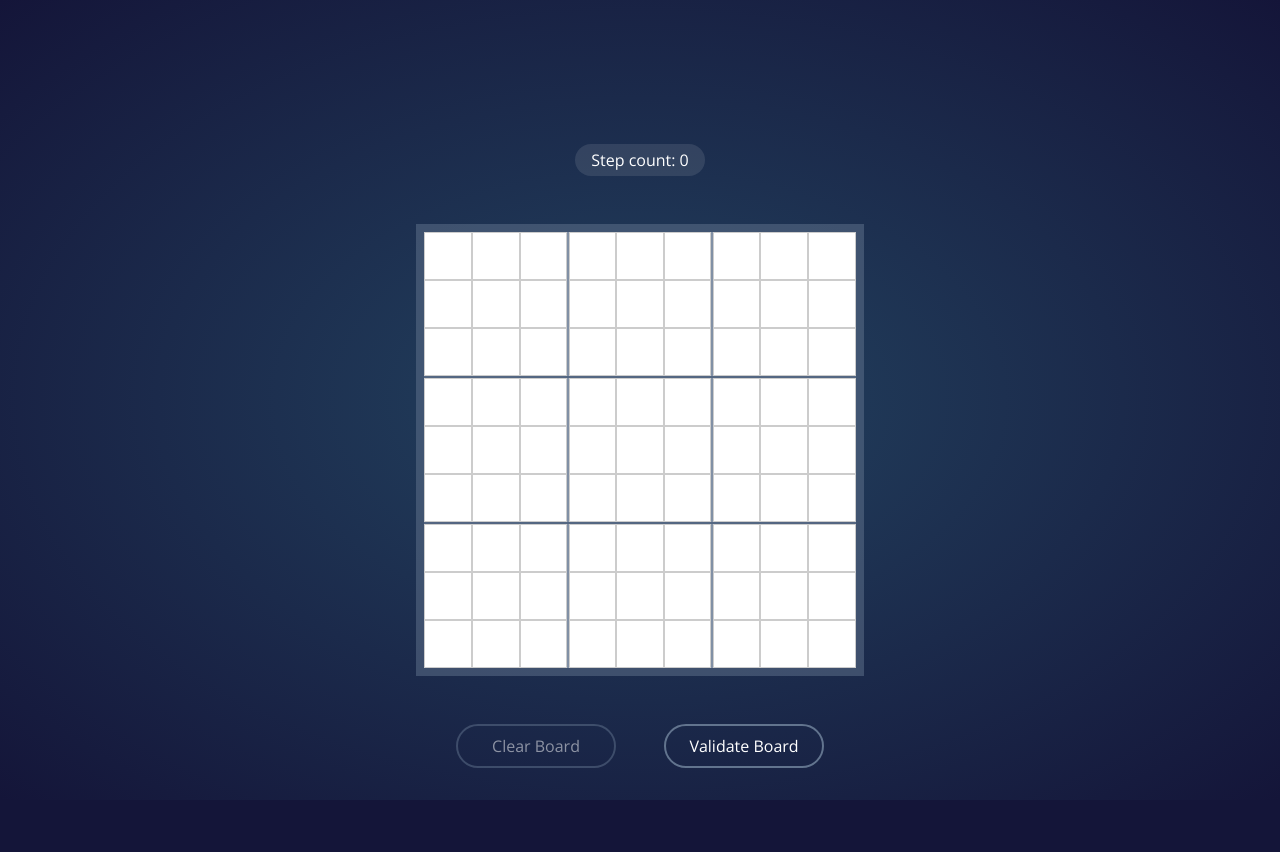
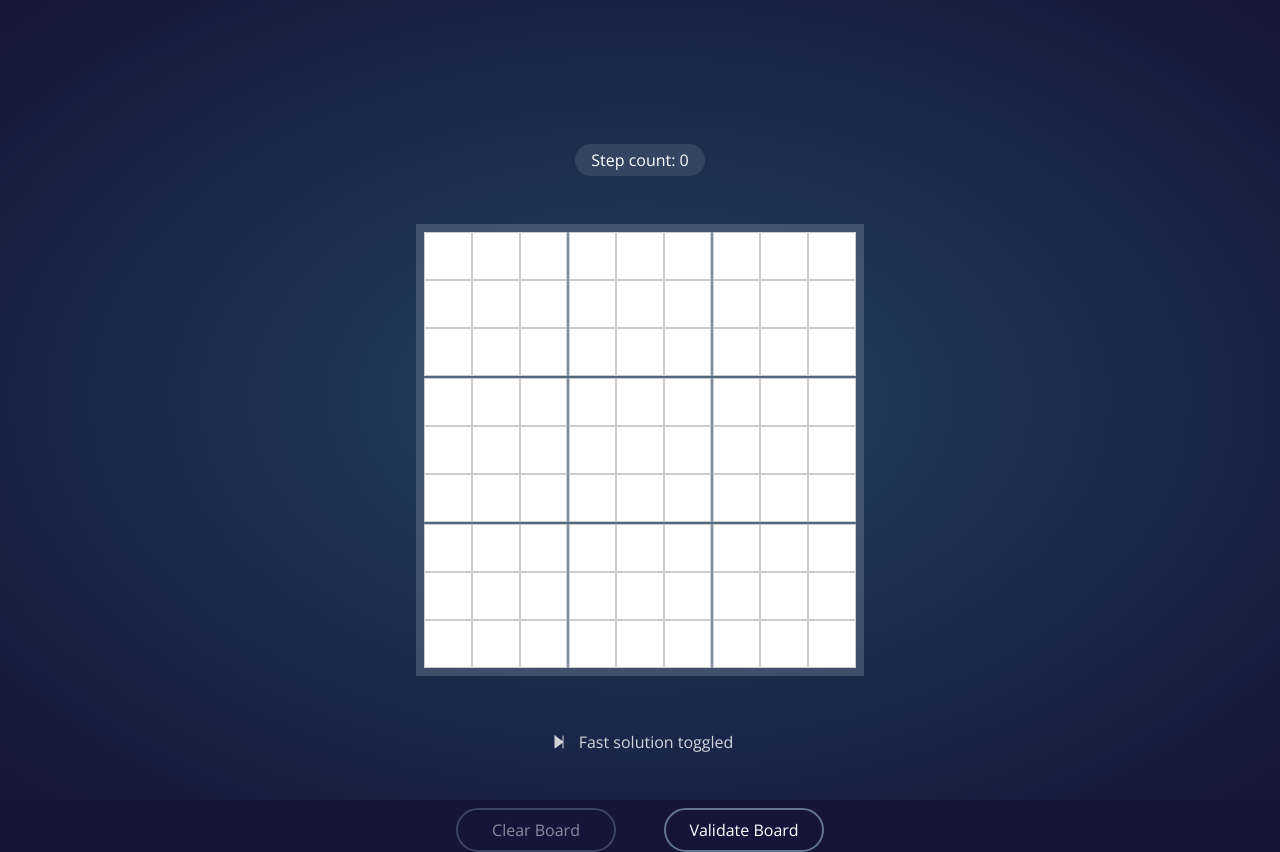
Before and after one commit to douglasyabuki/sudoku-solver, a React (Vite) app: page / in a window 1280 px wide. Before the commit the page ends 800 px from the top, so only its background shows below. Built offline with nearby package versions, Linux system fonts and the light colour scheme.

Commit message:
Add: Step solution toggle functionality and related UI components

```diff
--- a/src/components/game/Game.tsx
+++ b/src/components/game/Game.tsx
@@ -33,6 +33,7 @@ export const Game = () => {
   const [board, setBoard] = useState(initialBoard);
   const [isValidPuzzle, setIsValidPuzzle] = useState(false);
   const [isSolved, setIsSolved] = useState(false);
+  const [isStepSolutionToggled, setIsStepSolutionToggled] = useState(false);
   const [steps, setSteps] = useState(0);
   const { pushToast } = useToast();
 
@@ -41,7 +42,8 @@ export const Game = () => {
     setSteps(0);
 
     const solve = async (): Promise<boolean> => {
-      await new Promise((resolve) => setTimeout(resolve, DELAY));
+      if (isStepSolutionToggled)
+        await new Promise((resolve) => setTimeout(resolve, DELAY));
       setBoard(() => _board);
       setSteps((prev) => prev + 1);
 
@@ -65,7 +67,7 @@ export const Game = () => {
 
     setBoard(_board);
     setIsSolved(true);
-  }, [board]);
+  }, [board, isStepSolutionToggled]);
 
   return (
     <div className="bg-circle flex h-screen flex-col items-center justify-center gap-6 py-20 md:justify-start md:gap-12 md:py-36">
@@ -100,6 +102,8 @@ export const Game = () => {
           setIsValidPuzzle(false);
           setIsSolved(false);
         }}
+        isStepSolutionToggled={isStepSolutionToggled}
+        onStepSolutionToggle={() => setIsStepSolutionToggled((prev) => !prev)}
         isPuzzleSolved={isSolved}
         isClearDisabled={!board.some((r) => r.some(({ value }) => value !== 0))}
         onPuzzleValidate={() => {
--- a/src/components/game/actions/Actions.tsx
+++ b/src/components/game/actions/Actions.tsx
@@ -1,23 +1,43 @@
 import { Button } from "@/components/ui/button/Button";
+import { TextButton } from "@/components/ui/text-button/TextButton";
+import { Icons } from "@/icons/Icons";
 import { twMerge } from "tailwind-merge";
 
 interface Actions {
   isValidPuzzle: boolean;
   isPuzzleSolved: boolean;
   isClearDisabled: boolean;
+  isStepSolutionToggled: boolean;
   onClear: () => void;
   onPuzzleValidate: () => void;
   onPuzzleSolve: () => void;
+  onStepSolutionToggle: () => void;
 }
 export const Actions = ({
   isValidPuzzle,
   isPuzzleSolved,
   isClearDisabled,
+  isStepSolutionToggled,
   onClear,
   onPuzzleValidate,
   onPuzzleSolve,
+  onStepSolutionToggle,
 }: Actions) => {
   return (
+    <>
+      <TextButton onClick={onStepSolutionToggle}>
+        {isStepSolutionToggled ? (
+          <>
+            <Icons.Play />
+            Step solution toggled
+          </>
+        ) : (
+          <>
+            <Icons.ForwardStep />
+            Fast solution toggled
+          </>
+        )}
+      </TextButton>
       <div className="flex gap-8 md:gap-10 lg:gap-12">
         <Button onClick={onClear} disabled={isClearDisabled}>
           Clear Board
@@ -34,5 +54,6 @@ export const Actions = ({
           <Button onClick={onPuzzleValidate}>Validate Board</Button>
         )}
       </div>
+    </>
   );
 };
--- /dev/null
+++ b/src/components/ui/text-button/TextButton.tsx
@@ -0,0 +1,20 @@
+import { twMerge } from "tailwind-merge";
+
+interface TextButton extends React.ButtonHTMLAttributes<HTMLButtonElement> {
+  className?: string;
+  children: React.ReactNode;
+}
+
+export const TextButton = ({ className, children, ...props }: TextButton) => {
+  return (
+    <button
+      className={twMerge(
+        "flex items-center gap-2 rounded-full border-[2px] border-dashed border-transparent px-4 py-1 text-sm text-white opacity-80 duration-150 hover:border-[var(--slate-primary)] active:border-solid enabled:hover:opacity-100 md:text-base",
+        className,
+      )}
+      {...props}
+    >
+      {children}
+    </button>
+  );
+};
--- a/src/icons/Icons.tsx
+++ b/src/icons/Icons.tsx
@@ -14,6 +14,21 @@ export const Icons = {
       {...props}
     >
       <path d="M19 6.41L17.59 5L12 10.59L6.41 5L5 6.41L10.59 12L5 17.59L6.41 19L12 13.41L17.59 19L19 17.59L13.41 12z" />
+    </svg>
+  ),
+  ForwardStep: ({ className, ...props }: Icon) => (
+    <svg
+      xmlns="http://www.w3.org/2000/svg"
+      viewBox="0 0 24 24"
+      className={twMerge("size-6 fill-current", className)}
+      {...props}
+    >
+      <path
+        strokeLinecap="round"
+        strokeLinejoin="round"
+        d="M16 6v12M8 6v12l8-6-8-6Z"
+        className="stroke-current stroke-1"
+      />
     </svg>
   ),
   NotificationError: ({ className, ...props }: Icon) => (
@@ -56,4 +71,19 @@ export const Icons = {
       <path d="M12 6.49L19.53 19.5H4.47L12 6.49ZM12 2.5L1 21.5H23L12 2.5ZM13 16.5H11V18.5H13V16.5ZM13 10.5H11V14.5H13V10.5Z" />
     </svg>
   ),
+  Play: ({ className, ...props }: Icon) => (
+    <svg
+      viewBox="0 0 24 24"
+      xmlns="http://www.w3.org/2000/svg"
+      className={twMerge("size-6 fill-current", className)}
+      {...props}
+    >
+      <path
+        strokeLinecap="round"
+        strokeLinejoin="round"
+        d="M8 18V6l8 6-8 6Z"
+        className="stroke-current stroke-1"
+      />
+    </svg>
+  ),
 };
```
Lines whose indentation alone changed are shown as unchanged.
